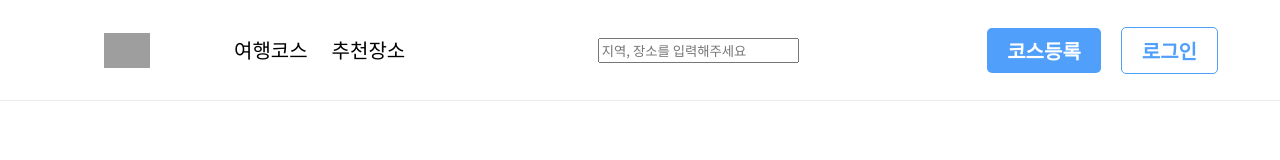
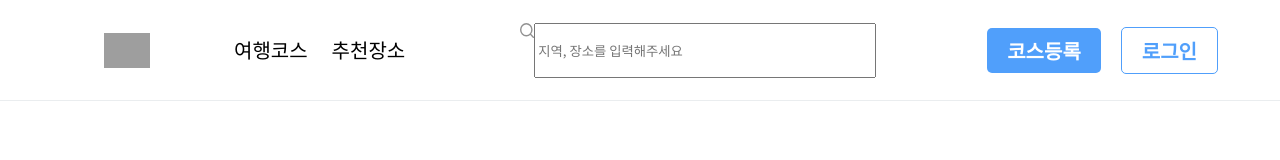
Before and after one commit to prgrms-web-devcourse/Team_09_p2p_FE, a Next.js app: page / in a window 1280 px wide. Shown: the top 160 px of the page. Built offline with nearby package versions, Linux system fonts and the light colour scheme; grey boxes are pictures that could not be loaded.

Commit message:
feat: SearchInput 인터페이스 구현

```diff
--- a/src/components/common/Header/index.tsx
+++ b/src/components/common/Header/index.tsx
@@ -4,6 +4,7 @@ import React from 'react';
 import { PageContainer, Button } from '~/components/atom';
 import Logo from '~/components/atom/Logo';
 import theme from '~/styles/theme';
+import SearchInput from '../SearchInput';
 
 const Header = () => {
   return (
@@ -26,9 +27,9 @@ const Header = () => {
             </Category>
           </LeftArea>
 
-          <div>
-            <input placeholder="지역, 장소를 입력해주세요" />
-          </div>
+          <Inner>
+            <SearchInput placeholder="지역, 장소를 입력해주세요" />
+          </Inner>
 
           <Buttons>
             <Link href="/course/create" passHref>
--- /dev/null
+++ b/src/components/common/SearchInput/index.tsx
@@ -0,0 +1,35 @@
+import styled from '@emotion/styled';
+import React, { ChangeEvent, useState } from 'react';
+import { Icon, Input } from '~/components/atom';
+
+interface SearchInputProps {
+  placeholder?: string;
+}
+
+const SearchInput = ({ placeholder = '검색어를 입력해주세요.' }: SearchInputProps) => {
+  const [keyword, setKeyword] = useState('');
+
+  const handleChangeKeyword = (e: ChangeEvent<HTMLInputElement>) => {
+    setKeyword(e.target.value);
+  };
+
+  return (
+    <Container>
+      <Icon name="search" />
+      <StyledSearchInput placeholder={placeholder} />
+    </Container>
+  );
+};
+
+export default SearchInput;
+
+const Container = styled.div`
+  width: 356px;
+  height: 55px;
+  padding: 13px;
+  display: flex;
+`;
+
+const StyledSearchInput = styled.input`
+  width: 100%;
+`;
--- a/src/components/common/index.ts
+++ b/src/components/common/index.ts
@@ -6,3 +6,4 @@ export { default as BookmarkIcon } from './BookmarkIcon';
 export { default as Form } from './Form';
 export { default as Field } from './Field';
 export { default as ErrorMessage } from './Form/ErrorMessage';
+export { default as SearchInput } from './SearchInput';
```
